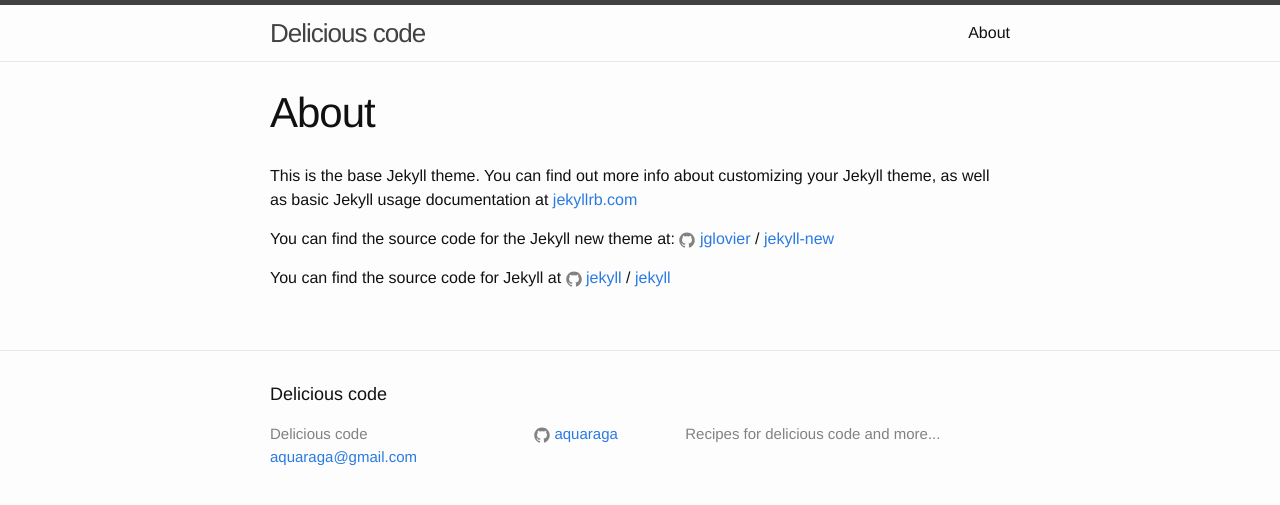
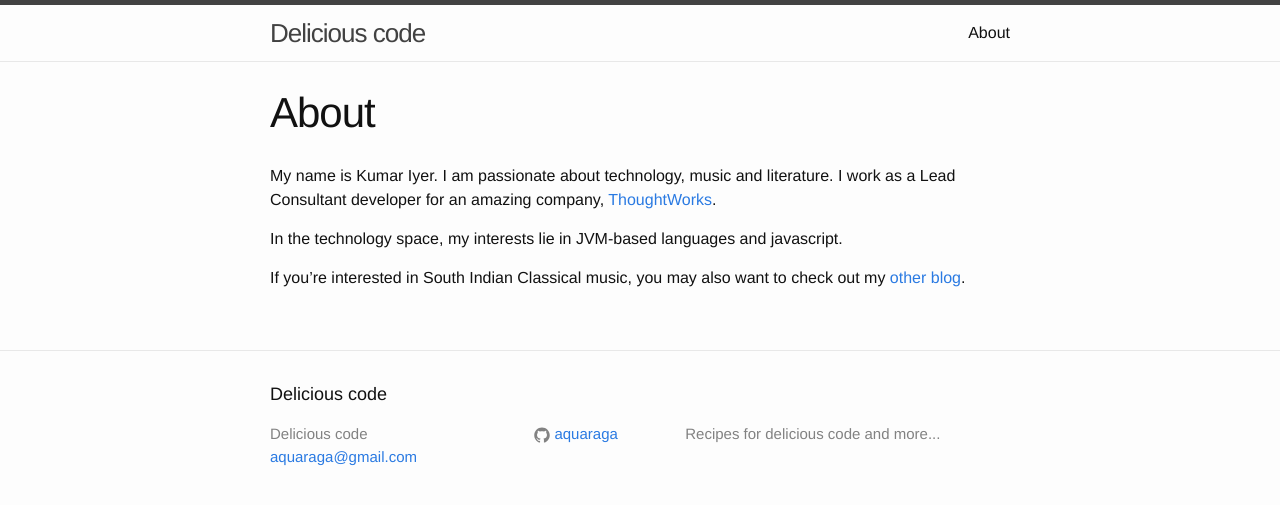
Before and after one commit to aquaraga/aquaraga.github.io, a Jekyll site: the page built from about.md, in a window 1280 px wide. Shown: the top 505 px of the page. Built offline with Jekyll 4.4.1, drawn with Linux system fonts in a browser that asks for light colours.

Commit message:
About page

```diff
--- a/about.md
+++ b/about.md
@@ -4,12 +4,9 @@ title: About
 permalink: /about/
 ---
 
-This is the base Jekyll theme. You can find out more info about customizing your Jekyll theme, as well as basic Jekyll usage documentation at [jekyllrb.com](http://jekyllrb.com/)
+My name is Kumar Iyer. I am passionate about technology, music and literature.
+I work as a Lead Consultant developer for an amazing company, [ThoughtWorks](http://www.thoughtworks.com).
 
-You can find the source code for the Jekyll new theme at:
-{% include icon-github.html username="jglovier" %} /
-[jekyll-new](https://github.com/jglovier/jekyll-new)
+In the technology space, my interests lie in JVM-based languages and javascript.
 
-You can find the source code for Jekyll at
-{% include icon-github.html username="jekyll" %} /
-[jekyll](https://github.com/jekyll/jekyll)
+If you're interested in South Indian Classical music, you may also want to check out my [other blog](http://ragology.blogspot.in/).
```
